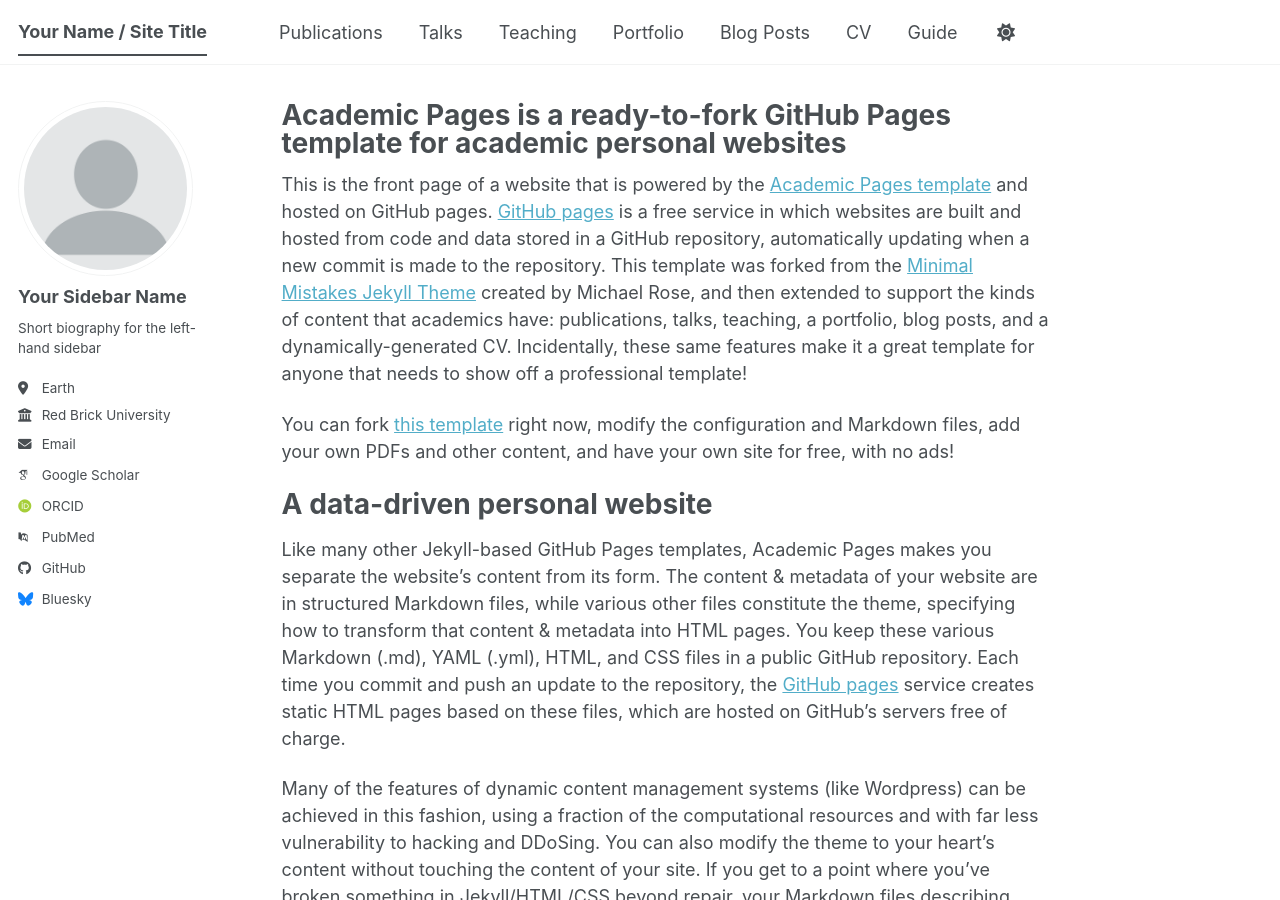
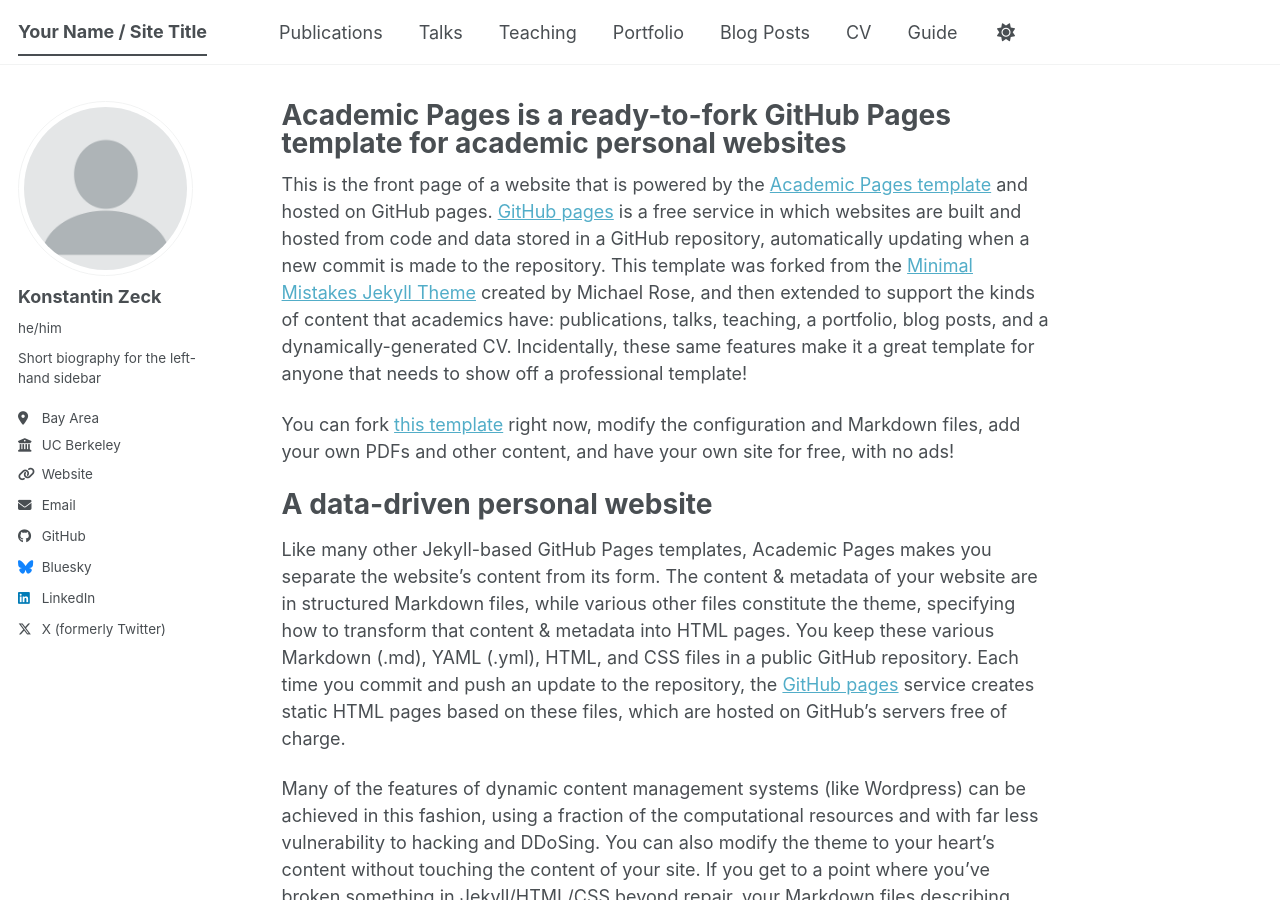
Before and after one commit to KoniHD/KoniHD, a Jekyll site: the page built from _pages/about.md, in a window 1280 px wide and 900 px high. Built offline with Jekyll 4.4.1, drawn with Linux system fonts in a browser that asks for light colours; some web fonts are replaced; a script bundle is joined from its source files by our own code; library files that are not in the unit come from our copies.

Commit message:
add: filled out personal data

```diff
--- a/_config.yml
+++ b/_config.yml
@@ -24,24 +24,24 @@
 author:
   # Biographic information
   avatar           : "profile.png"
-  name             : "Your Sidebar Name"
-  pronouns         : # example: "she/her"
+  name             : "Konstantin Zeck"
+  pronouns         : "he/him"
   bio              : "Short biography for the left-hand sidebar"
-  location         : "Earth"
-  employer         : "Red Brick University"
-  uri              : # URL
-  email            : "none@example.org"
+  location         : "Bay Area"
+  employer         : "UC Berkeley"
+  uri              : https://konihd.github.io/portfolio/
+  email            : "konstantin.zeck@gmail.com"
 
   # Academic websites
   academia         : # URL
   arxiv            : # URL - Update with the correct link to your profile
-  googlescholar    : "https://scholar.google.com/citations?user=PS_CX0AAAAAJ"
+  googlescholar    : #"https://scholar.google.com/citations?user=PS_CX0AAAAAJ"
   inspire-hep      : # URL
   impactstory      : # URL
-  orcid            : "https://orcid.org/yourorcidurl"
+  orcid            : #"https://orcid.org/yourorcidurl"
   semantic         : # URL
   ssrn             : # URL
-  pubmed           : "https://www.ncbi.nlm.nih.gov/pubmed/?term=john+snow"
+  pubmed           : #"https://www.ncbi.nlm.nih.gov/pubmed/?term=john+snow"
   researchgate     : # URL
   scopus           : # URL
   zotero           : # URL
@@ -51,13 +51,13 @@
   bitbucket        : # Username - Update with your username on the site
   codepen          : # Username
   dribbble         : # Username
-  github           : "academicpages"
+  github           : "KoniHD"
   kaggle           : # Username
   stackoverflow    : # User number or user number and name (i.e., use "1" or "1/jeff-atwood")
 
   # Social media
   artstation       : # Username
-  bluesky          : "bsky.app" # Replace this with you Bluesky username
+  bluesky          : "konihd" # Replace this with you Bluesky username
   facebook         : # Username
   flickr           : # Username
   foursquare       : # Username
@@ -66,7 +66,7 @@
   keybase          : # Username
   instagram        : # Username
   lastfm           : # Username
-  linkedin         : # Username
+  linkedin         : konstantin-zeck
   mastodon         : # URL
   medium           : # URL
   pinterest        : # Username
@@ -74,7 +74,7 @@
   steam            : # Username
   telegram         : # URL
   tumblr           : # Username
-  twitter          : # Username for X / Twitter
+  twitter          : konihd_7
   vine             : # Username
   weibo            : # Username
   wikipedia        : # Username
```
